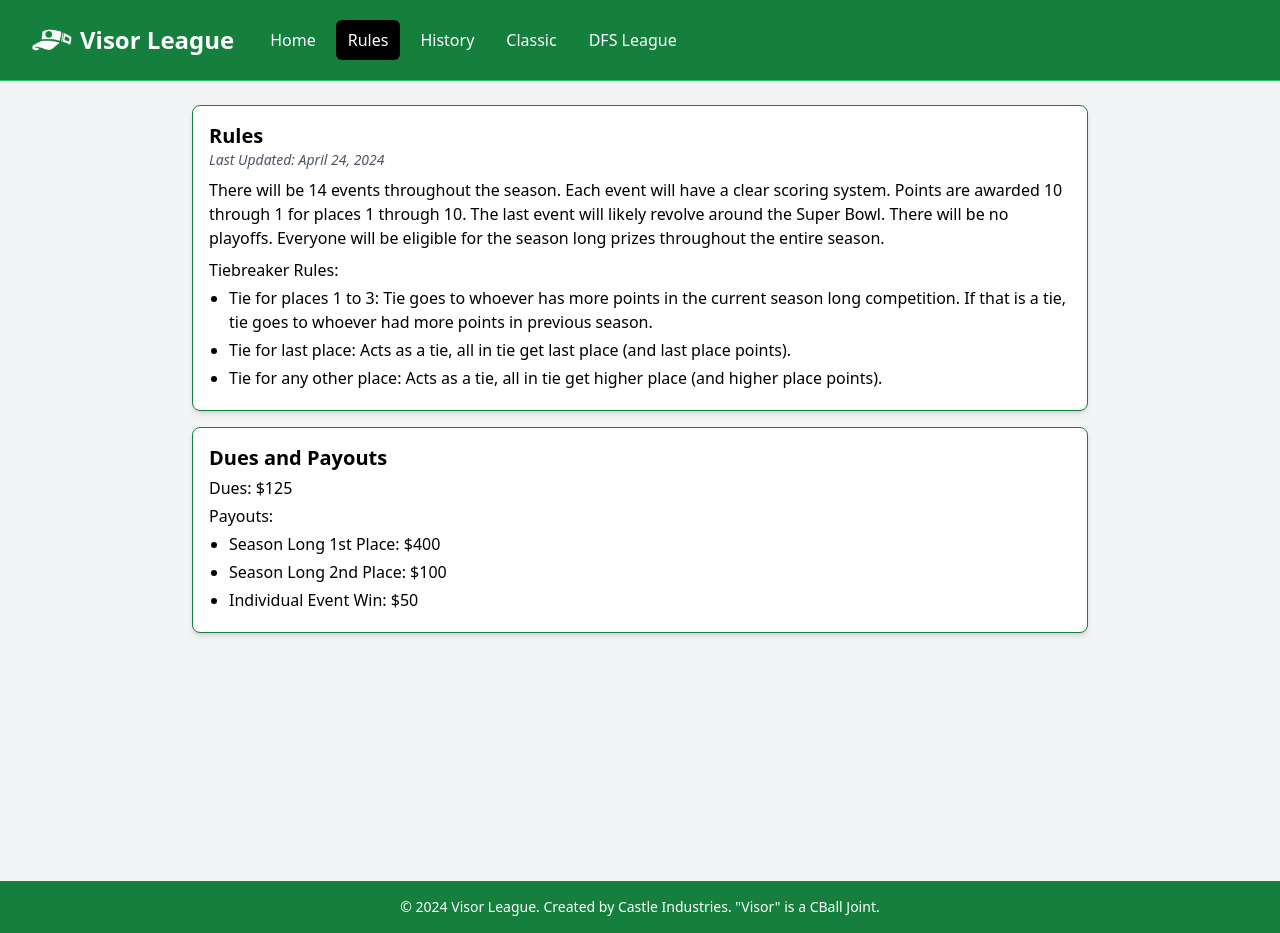
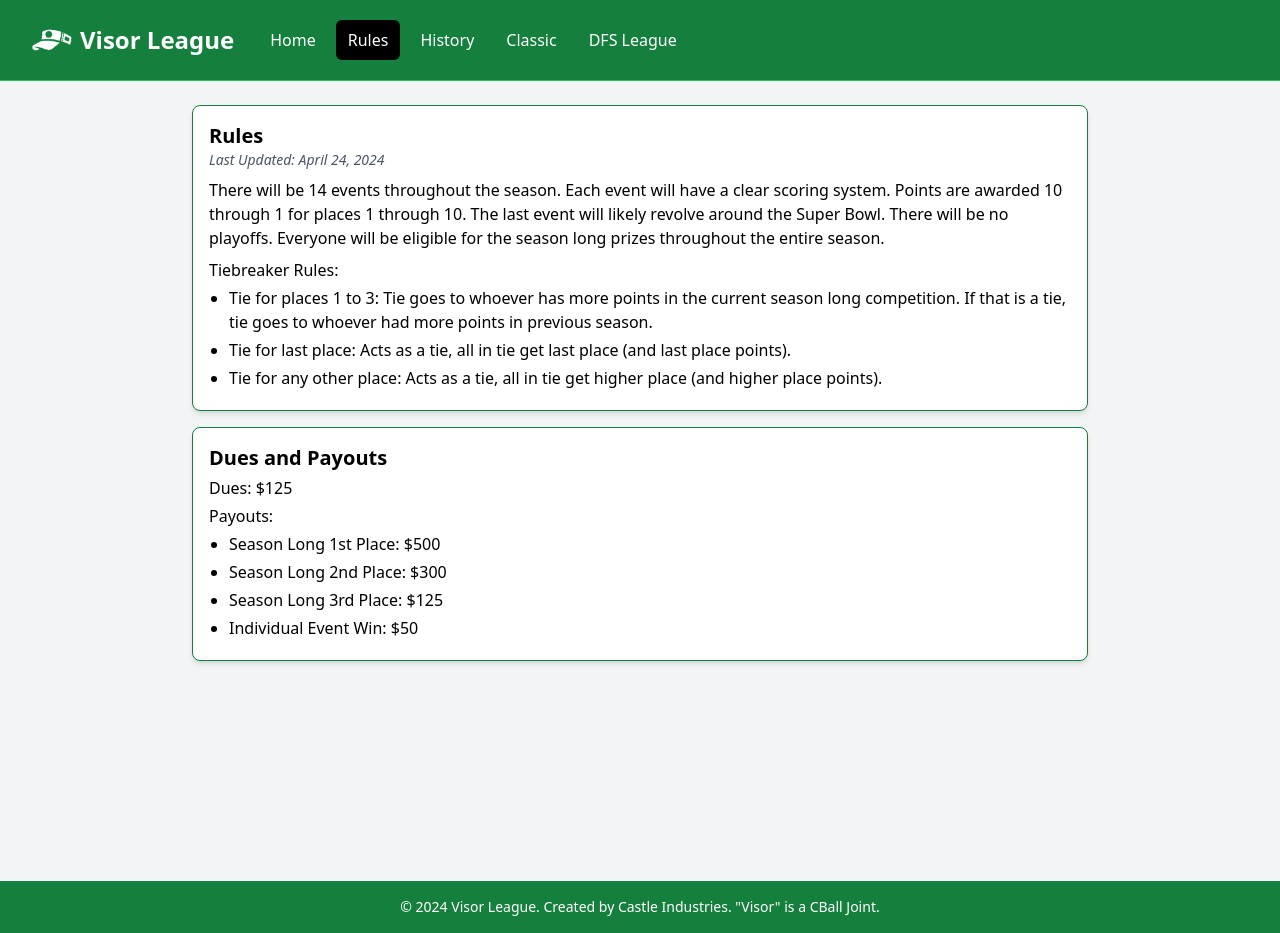
Before and after one commit to hannatr/visor-league, a Next.js app: page /rules in a window 1280 px wide. Built offline with nearby package versions, Linux system fonts and the light colour scheme.

Commit message:
League updates for 2025

```diff
--- a/app/history/[season]/page.jsx
+++ b/app/history/[season]/page.jsx
@@ -8,7 +8,12 @@ export const dynamic = "force-dynamic";
 export default async function SeasonHistoryPage({ params }) {
   const { season } = params;
   const results = await fetchResults({ season: `${season}` });
-  const players = await fetchPlayers(true);
+  const allPlayers = await fetchPlayers(true);
+
+  // Filter players based on start_year
+  const players = allPlayers.filter(
+    (player) => !player.start_year || player.start_year <= parseInt(season)
+  );
 
   return (
     <div className="bg-gray-100 min-h-screen">
--- a/app/rules/page.jsx
+++ b/app/rules/page.jsx
@@ -43,8 +43,9 @@ const RulesPage = () => {
               <p className="mt-1 text-md">Dues: $125</p>
               <p className="mt-1 text-md">Payouts:</p>
               <ul className="mt-1 list-disc pl-5">
-                <li className="mb-1">Season Long 1st Place: $400</li>
-                <li className="mb-1">Season Long 2nd Place: $100</li>
+                <li className="mb-1">Season Long 1st Place: $500</li>
+                <li className="mb-1">Season Long 2nd Place: $300</li>
+                <li className="mb-1">Season Long 3rd Place: $125</li>
                 <li className="mb-1">Individual Event Win: $50</li>
               </ul>
             </div>
--- a/models/Player.js
+++ b/models/Player.js
@@ -3,6 +3,8 @@ import { Schema, model, models } from "mongoose";
 const PlayerSchema = new Schema({
   player_id: { type: Number, required: true, unique: true },
   name: { type: String, required: true },
+  in_league: { type: Boolean, required: true },
+  start_year: { type: Number, required: false },
 });
 
 const Player = models.Player || model("Player", PlayerSchema);
--- a/utils/requests.js
+++ b/utils/requests.js
@@ -49,9 +49,7 @@ async function fetchPlayers(leagueOnly = false) {
     let players = await Player.find({}).lean();
 
     if (leagueOnly) {
-      players = players.filter(
-        (player) => player.player_id >= 1 && player.player_id <= 10
-      );
+      players = players.filter((player) => player.in_league);
     }
 
     return convertIdToString(players);
```
